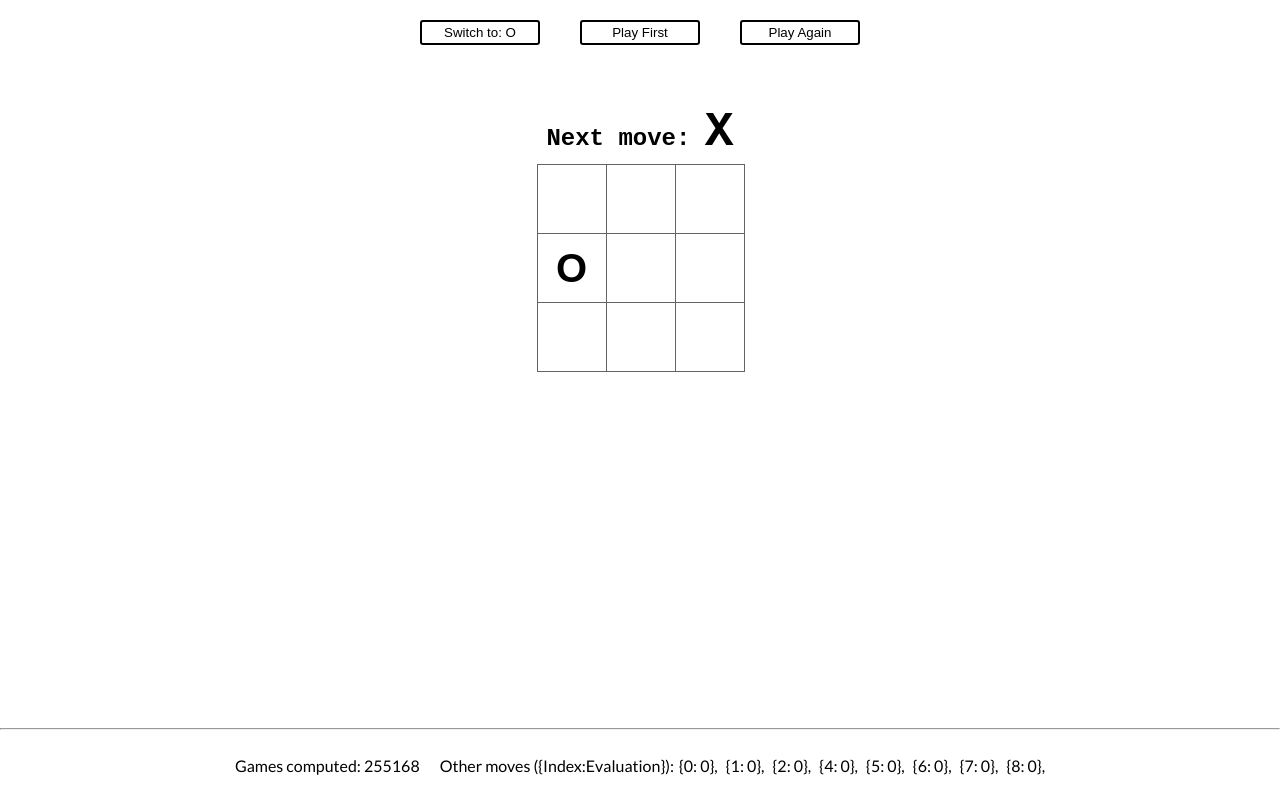
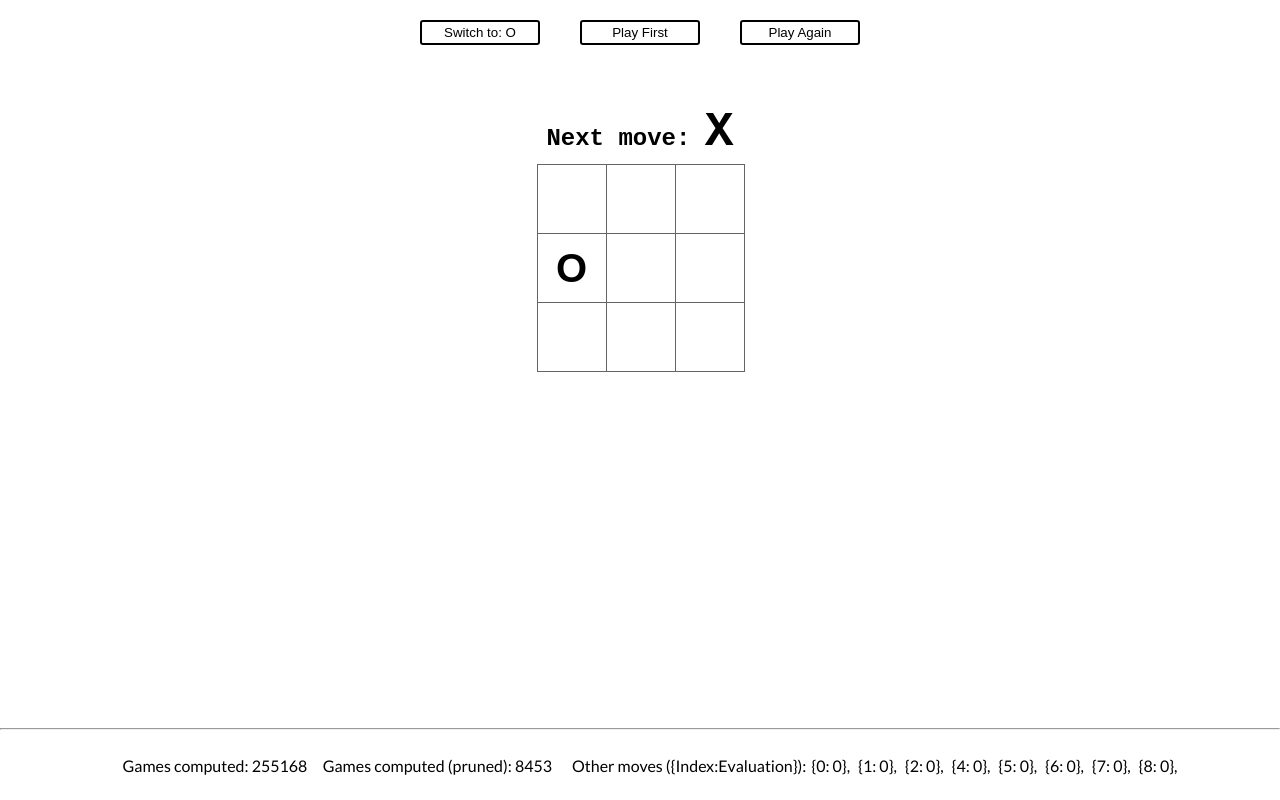
Before and after one commit to diderikk/Unbeatable-TicTacToe, a React app: page / in a window 1280 px wide. Built offline with nearby package versions, Linux system fonts and the light colour scheme.

Commit message:
Add Alpha-Beta Pruning

```diff
--- a/package.json
+++ b/package.json
@@ -2,6 +2,7 @@
   "name": "tic-tac-toe",
   "version": "0.1.0",
   "private": true,
+  "proxy": "http://localhost:8080",
   "homepage": "https://diderikk.github.io/unbeatable-tictactoe",
   "dependencies": {
     "@testing-library/jest-dom": "^5.11.8",
@@ -20,8 +21,7 @@
     "start": "react-scripts start",
     "build": "react-scripts build",
     "test": "react-scripts test",
-    "eject": "react-scripts eject",
-    "launch": "node server.js"
+    "eject": "react-scripts eject"
   },
   "eslintConfig": {
     "extends": [
--- a/src/index.css
+++ b/src/index.css
@@ -110,3 +110,7 @@ footer{
     list-style: none;
     padding-left: 0;
 }
+
+.gc {
+   margin-left: 20px;
+}
--- a/src/index.js
+++ b/src/index.js
@@ -53,7 +53,11 @@ class Board extends React.Component{
         this.state = {
             board: Array(9).fill(null),
             player: 'X',
-            playFirst: false
+            playFirst: false,
+            counter: {
+                count: 0,
+                bestMoves: []
+            }
         }
 
         this.renderSquare = this.renderSquare.bind(this);
@@ -86,15 +90,20 @@ class Board extends React.Component{
 
     minmaxHandle(i){
         dataObj.count = 0;
+        this.setState((state) => {
+            let c = Object.assign({},state.counter);
+            c.count = 0;
+            return {c};
+        })
         let temp = this.state.board.slice();
         if(minimax.findWinner(temp) || temp[i]){
             return;
         }
         temp[i] = this.state.player;
         let index = minimax.minimax(temp,0,true,dataObj,this.state.player);
+        minimax.minimaxPruned(temp,0,-Infinity, Infinity,true,this.state.counter,this.state.player)
         if(minimax.emptySpaces(temp) !== 0){
             temp[index] = (this.state.player === 'X')?'O':'X';
-            console.log(dataObj.bestMoves);
         }
         this.setState({
             board: temp
@@ -115,11 +124,12 @@ class Board extends React.Component{
         if(winner) status = <h2>Winner: <h1>{winner}</h1></h2>;
         else if(minimax.emptySpaces(this.state.board) === 0) status = <h1>Stalemate</h1>;
 
-        let gamesCalculated = <p>Games computed: {dataObj.count}</p>
+        let gamesCalculated = <p>Games computed: {dataObj.count} &nbsp; &nbsp; Games computed (pruned): {this.state.counter.count}</p>
 
         if(!this.state.playFirst && minimax.emptySpaces(this.state.board) === 9){
             let temp = this.state.board.slice();
             let index = minimax.minimax(temp,0,true,dataObj,this.state.player);
+            minimax.minimaxPruned(temp,0,-Infinity, Infinity,true,this.state.counter,this.state.player)
             temp[index] = (this.state.player === 'X')?'O':'X';
             this.setState({
                 board: temp
@@ -155,7 +165,9 @@ class Board extends React.Component{
                     <footer>
                         <hr />
                         <div className="footerContainer">
-                            <div className="gc">{gamesCalculated}</div>
+                            <div className="gc">
+                                {gamesCalculated}
+                            </div>
                             <MoveList />
                         </div>
                     </footer>
--- a/src/minimax.js
+++ b/src/minimax.js
@@ -1,4 +1,4 @@
-export {findWinner, emptySpaces, minimax}
+export {findWinner, emptySpaces, minimax, minimaxPruned}
 
 function findWinner(board){
     //Rows and columns
@@ -23,7 +23,6 @@ function emptySpaces(board){
 }
 
 function minimax(board, depth, isMaximizer, dataObj, player){
-    let bestIndex = null;
     let winner = findWinner(board);
     let emptySpacesVar = emptySpaces(board);
 
@@ -57,7 +56,6 @@ function minimax(board, depth, isMaximizer, dataObj, player){
             }
             if(evaluation > maxEval){
                 maxEval = evaluation;
-                bestIndex = i;
                 if(depth === 0){
                     dataObj.bestMoves = [];
                     dataObj.bestMoves.push({
@@ -83,10 +81,72 @@ function minimax(board, depth, isMaximizer, dataObj, player){
             let evaluation = minimax(temp, depth+1, true, dataObj, player);
             if(evaluation < minEval){
                 minEval = evaluation;
-                bestIndex = i;
             }
         }
-        if(depth === 0) return bestIndex;
         return minEval;
     }
 }
+
+function minimaxPruned(board, depth, alpha, beta, isMaximizer, counter, player){
+    let winner = findWinner(board);
+    let emptySpacesVar = emptySpaces(board);
+
+    if(emptySpacesVar === 0 || winner){
+        counter.count++;
+
+        if(winner === player){
+            return -10 + depth;
+        }
+        else if(winner){
+            return 10 - depth;
+        }
+        else{
+            return 0;
+        }
+
+    }
+
+    if(isMaximizer){
+        let maxEval = -Infinity;
+        for(let i = 0; i<board.length; i++){
+            if(board[i]) continue;
+            let temp = board.slice();
+            temp[i] = (player === 'X')?'O':'X';
+            let evaluation = minimaxPruned(temp, depth+1, alpha, beta, false, counter, player);
+            if(evaluation === maxEval && depth === 0){
+                counter.bestMoves.push({
+                    index: i,
+                    evaluation: evaluation
+                });
+            }
+            if(evaluation > maxEval){
+                maxEval = evaluation;
+                if(depth === 0){
+                    counter.bestMoves = [];
+                    counter.bestMoves.push({
+                        index: i,
+                        evaluation: evaluation
+                    });
+                }
+            }
+            alpha = Math.max(alpha, evaluation);
+            if(beta <= alpha) break;
+        }
+        return maxEval;
+    }
+    else{
+        let minEval = Infinity;
+        for(let i = 0; i<board.length; i++){
+            if(board[i]) continue;
+            let temp = board.slice();
+            temp[i] = (player === 'X')?'X':'O';
+            let evaluation = minimaxPruned(temp, depth+1, alpha, beta, true, counter, player);
+            if(evaluation < minEval){
+                minEval = evaluation;
+            }
+            beta = Math.min(beta, evaluation)
+            if(beta <= alpha) break;
+        }
+        return minEval;
+    }
+}
```
Lines whose indentation alone changed are shown as unchanged.
